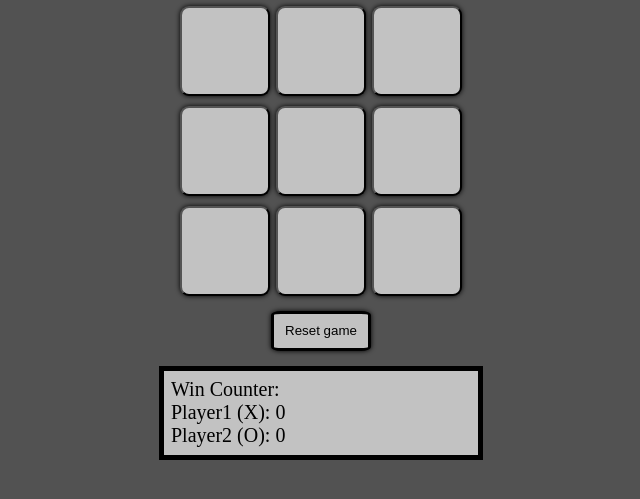
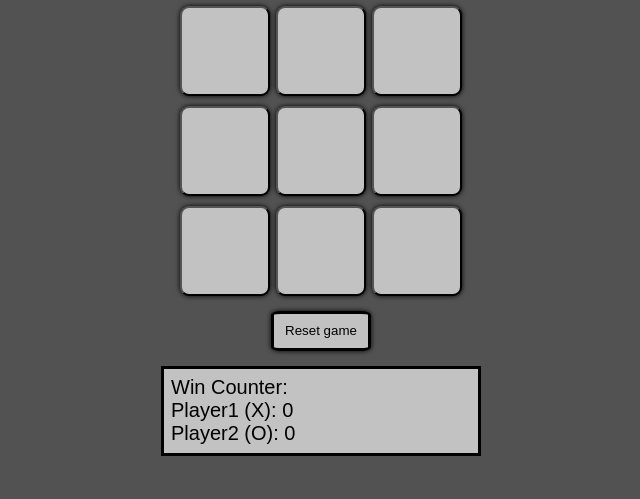
Before and after one commit to Arsal68/practice, a plain HTML site: page index.html in a window 1280 px wide. Shown: the part 87-586 px from the top of the page, without its empty margins (319-959 px from the left). Drawn offline with Linux system fonts and the light colour scheme.

Commit message:
Update style.css

```diff
--- a/style.css
+++ b/style.css
@@ -51,6 +51,7 @@ body{
   }
 .wincnt{
   background-color:#C2C2C2;
+  font-family:sans-serif;
   padding:7px;
   Margin-top:15PX;
   height:70px;
@@ -58,5 +59,5 @@ body{
   color:black;
   font-size:20px;
   border-color:black;
-  border:solid 5px;
+  border:solid 3px;
 }
```
